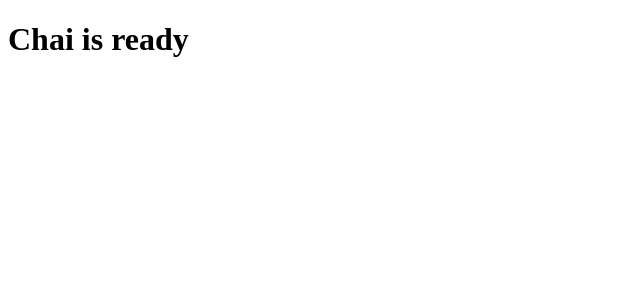
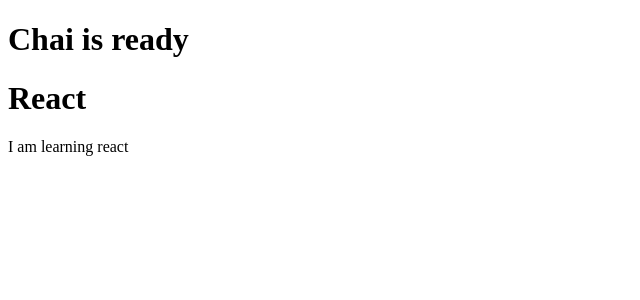
Before and after one commit to EarthIsHeaven/React, a React (Vite) app in the folder 01vitereact/: page / in a window 1280 px wide. Shown: the top 300 px of the page, without its empty margins (0-640 px from the left). Built offline with nearby package versions, Linux system fonts and the light colour scheme.

Commit message:
func of jsx render only one tag

```diff
--- a/01vitereact/src/App.jsx
+++ b/01vitereact/src/App.jsx
@@ -3,7 +3,11 @@
 function App() {
 
   return (
+    <>
     <Chai/>
+    <h1>React</h1>
+    <p>I am learning react</p>
+    </>
   )
 }
 
```
